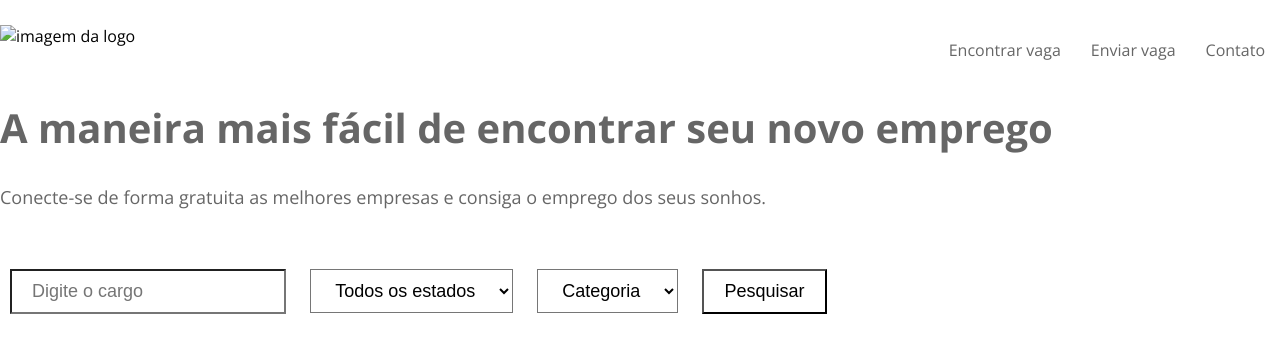
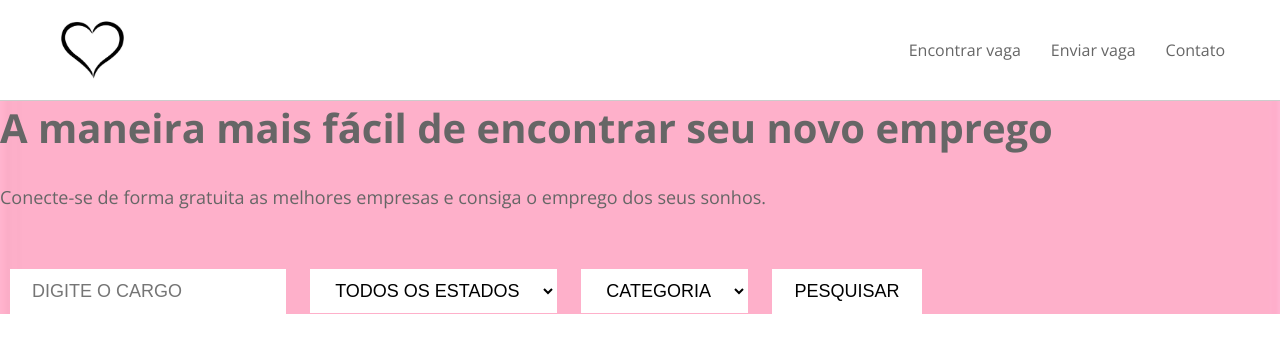
Before and after one commit to comininick/projeto_nicolle, a plain HTML site: page index.html in a window 1280 px wide. Drawn offline with nearby package versions, Linux system fonts and the light colour scheme.

Commit message:
Add files via upload

```diff
--- a/css/style.css
+++ b/css/style.css
@@ -34,29 +34,29 @@ nav{
   width: 100%;
   z-index: 1;
   background-color: #fff;
-  border-botton: 1px solid #ccc
+  border-bottom: 1px solid #ccc;
 }
 
-nav: after{
+nav:after{
   clear: both;
   content:"";
   display: block;
   height: 50px;
   width: 50px;
-  background-color: #000;
+  background-color: transparent;
 }
 
 .nav-container{
-  max-width: 1200;
+  max-width: 1200px;
   position: relative;
   margin-right: auto;
   margin-left: auto;
 }
 
 #logo{
-  width: 50px;
-  height: 50px;
-  margin-top: 25px;
+  width: 105px;
+  height: 100px;
+  margin-top: 0px;
 }
 
 .nav-container ul{
@@ -78,14 +78,14 @@ nav: after{
   transition: .5s;
 }
 
-.nav-container li a: hover{
-  color: #3381F3;
+.nav-container li a:hover{
+  color: #003c96;
 }
 
 /*banner*/
 #main-banner{
   background-color: red;
-  background: url(../img/banner6jpg) no-repeat;
+  background: url(../img/banner6.jpg) no-repeat;
   background-size: cover;
   background-position: 0 55%;
   position: relative;
@@ -116,14 +116,15 @@ nav: after{
 /*formulário*/
 
 #search-form input, #search-form select{
-  background-color: #FFF;
-  border ?
+  background-color: #ffffff;
+  text-transform: uppercase;
   border-color: transparent;
   padding: 10px 20px;
   font-size: 18px;
   margin: 0 10px;
 }
 
-  #search-form input [type=submit]{
-    background-color:
+  #search-form input [type=submit]:hover{
+    background-color: #000000;
+
   }
--- a/index.html
+++ b/index.html
@@ -4,7 +4,7 @@
     <meta charset="UTF-8">
       <title>Projeto_Aula</title>
 
-      <link rel="stylesheet" type="text/css" href="css/style.css"/>
+      <link rel="stylesheet" type="text/css" href="./css/style.css"/>
 
       <link rel="preconnect" href="https://fonts.googleapis.com">
       <link rel="preconnect" href="https://fonts.gstatic.com" crossorigin>
@@ -17,7 +17,7 @@
    <div class="container">
      <nav>
        <div class="nav-container">
-         <img id="logo" src="img/logo.png" alt="imagem da logo">
+         <img id="logo" src="img/logo.jpg" alt="imagem da logo">
          <ul>
            <li><a href="#"> Encontrar vaga </a></li>
            <li><a href="#"> Enviar vaga </a></li>
@@ -30,7 +30,7 @@
          <h1>A maneira mais fácil de encontrar seu novo emprego</h1>
          <p>Conecte-se de forma gratuita as melhores empresas e consiga o emprego dos seus sonhos.</p>
          <form>
-          <input type="text" name"job" placeholder="Digite o cargo">
+        <input type="text" name="job" name placeholder="Digite o cargo">
           <select name="region">
             <option value="">Todos os estados</option>
           </select>
```
Also changed, not shown: img/banner6.jpg (added), img/logo.jpg (added).
